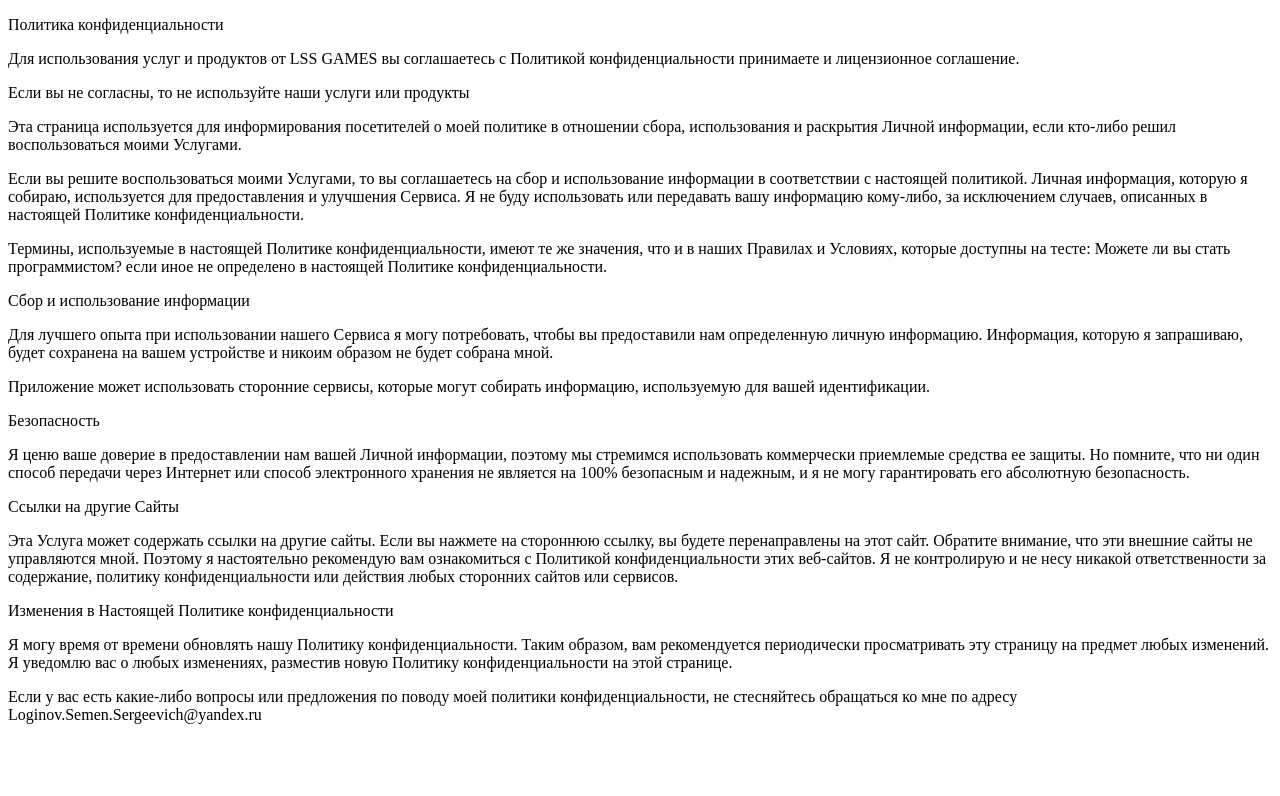
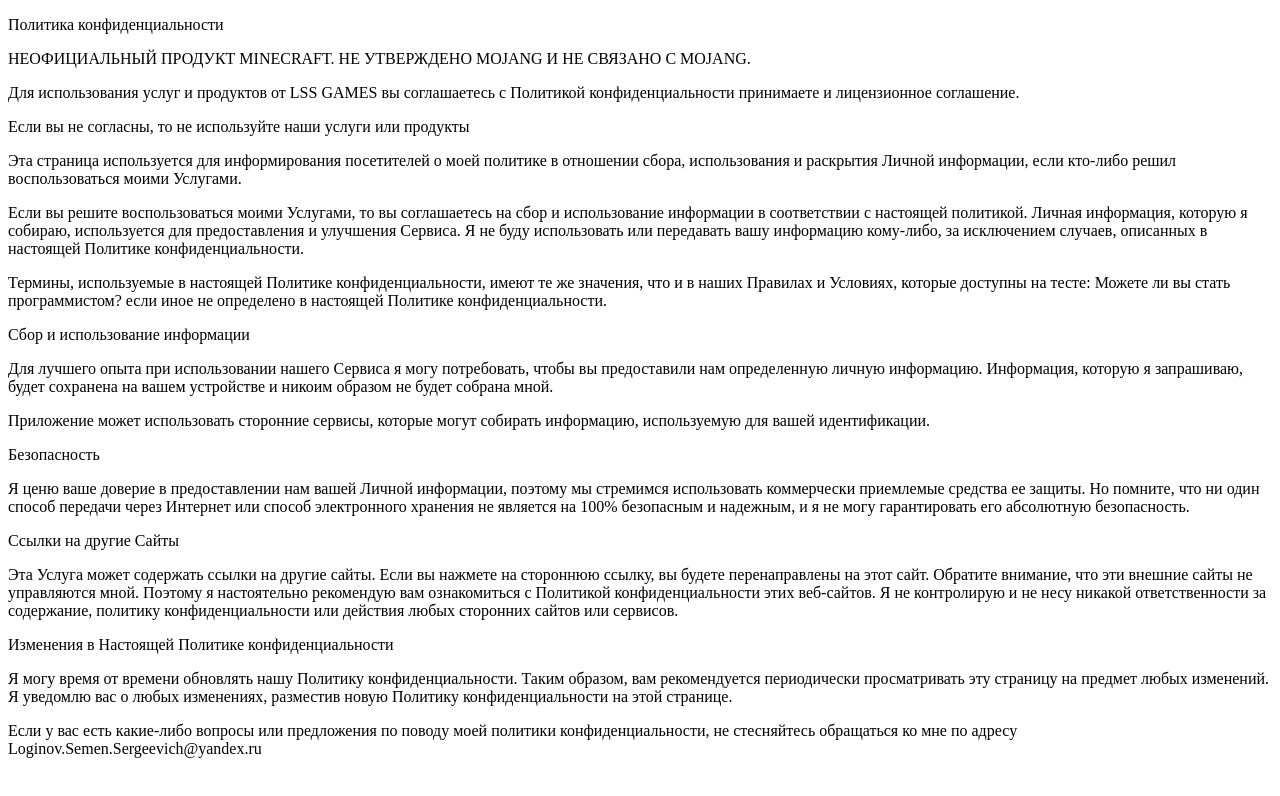
Before and after one commit to LSS-GAMES/Documents, a plain HTML site: page PrivacyPolicyRU.html in a window 1280 px wide. Drawn offline with Linux system fonts and the light colour scheme.

Commit message:
Update PrivacyPolicyRU.html

```diff
--- a/PrivacyPolicyRU.html
+++ b/PrivacyPolicyRU.html
@@ -7,6 +7,7 @@
 </head>
 <body>
 	<p>Политика конфиденциальности</p>
+	<p>НЕОФИЦИАЛЬНЫЙ ПРОДУКТ MINECRAFT. НЕ УТВЕРЖДЕНО MOJANG И НЕ СВЯЗАНО С MOJANG.</p>
 <p>Для использования услуг и продуктов от LSS GAMES вы соглашаетесь с Политикой конфиденциальности принимаете и лицензионное соглашение.</p>
 <p>Если вы не согласны, то не используйте наши услуги или продукты</p>
 <p>Эта страница используется для информирования посетителей о моей политике в отношении сбора, использования и раскрытия Личной информации, если кто-либо решил воспользоваться моими Услугами.</p>
```
